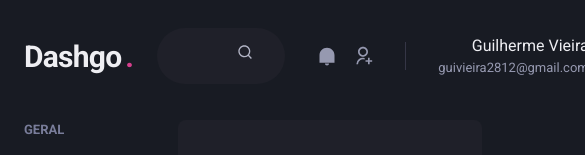
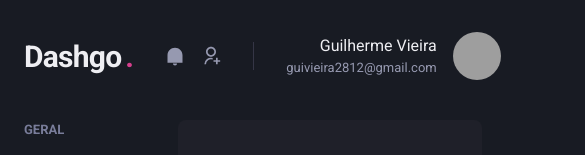
Before and after one commit to PGuiVieira/dashgo, a Next.js app: page /users/create in a window 390 px wide. Shown: the top 155 px of the page, 585 px wide, since content can reach past the window. Built offline with nearby package versions, Linux system fonts and the light colour scheme; grey boxes are pictures that could not be loaded.

Commit message:
Aplicado responsividade ao componente Header para que diminua e exclua o SearchBox em mobile

```diff
--- a/src/components/Header/index.tsx
+++ b/src/components/Header/index.tsx
@@ -1,10 +1,14 @@
-import { Flex } from "@chakra-ui/react";
+import { Flex, useBreakpointValue } from "@chakra-ui/react";
 import { Logo } from "../Header/Logo";
 import { NotificationNav } from "../Header/NotificationNav";
 import { Profile } from "../Header/Profile";
 import { SearchBox } from "../Header/SearchBox";
 
 export function Header() {
+  const isWideVersion = useBreakpointValue({
+    base: false,
+    lg: true,
+  }) as boolean;
   return (
     <Flex
       as="header"
@@ -17,10 +21,10 @@ export function Header() {
       align="center"
     >
       <Logo />
-      <SearchBox />
+      {isWideVersion && <SearchBox />}
       <Flex align="center" ml="auto">
         <NotificationNav />
-        <Profile />
+        <Profile showProfileData={isWideVersion} />
       </Flex>
     </Flex>
   );
```
